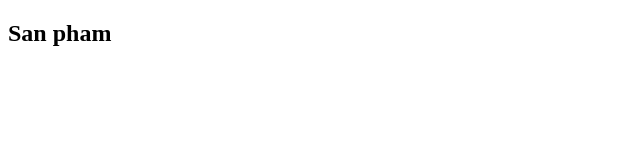
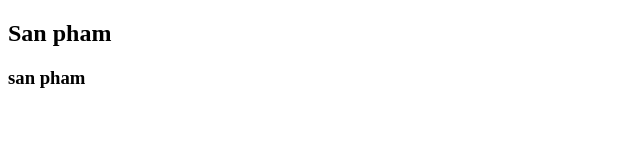
Before and after one commit to honguyen25121991/DemoGIT, a plain HTML site: page product.html in a window 1280 px wide. Shown: the full height of the page, 0-640 px from the left. Drawn offline with Linux system fonts and the light colour scheme.

Commit message:
cap nhat product

```diff
--- a/product.html
+++ b/product.html
@@ -7,5 +7,6 @@
   </head>
   <body>
     <h2>San pham</h2>
+    <h3>san pham</h3>
   </body>
 </html>
```
